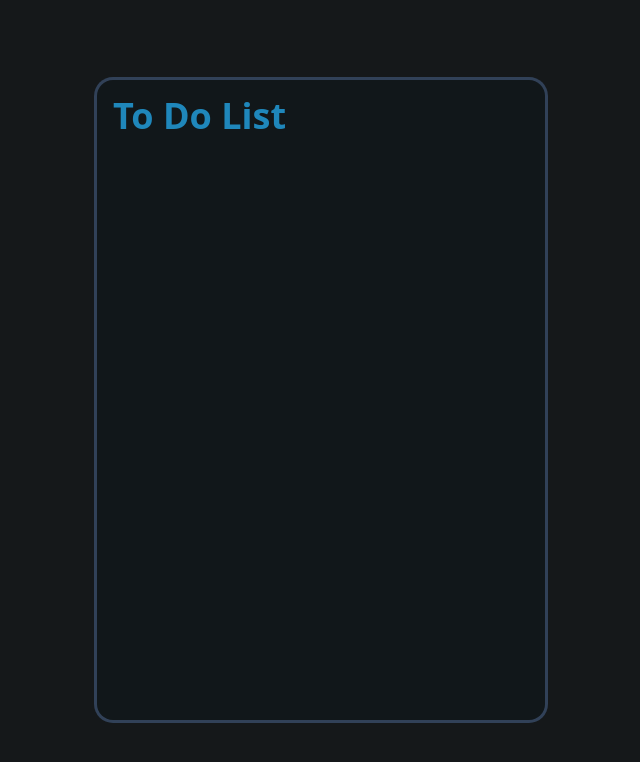
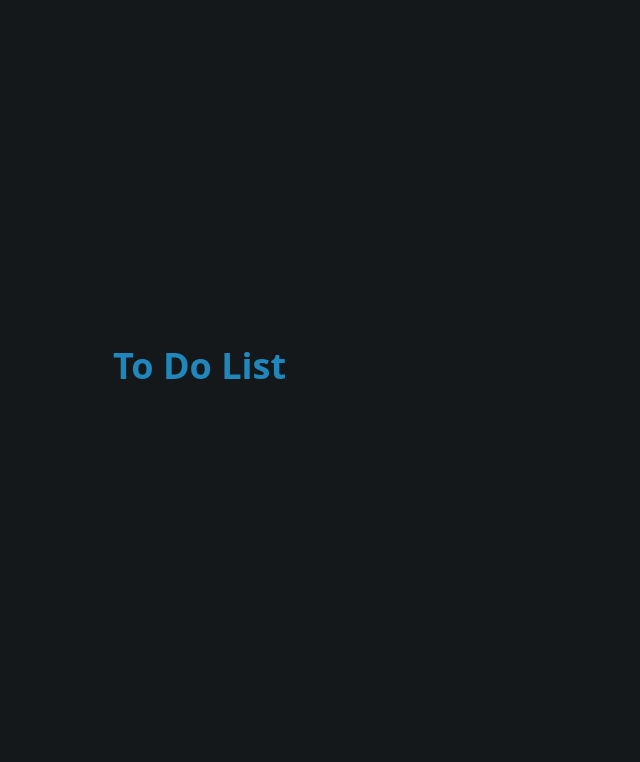
Before and after one commit to Teodor29/to-do, a React (Vite) app: page / in a window 1280 px wide. Shown: the top 762 px of the page, without its empty margins (319-959 px from the left). Built offline with nearby package versions, Linux system fonts and the light colour scheme.

Commit message:
refactor: improve layout and accessibility in Todo components

```diff
--- a/src/components/TodoForm.jsx
+++ b/src/components/TodoForm.jsx
@@ -23,10 +23,11 @@ const TodoForm = ({ addTodo }) => {
 
     return (
         <div className="flex flex-col">
-            <form className="flex justify-between items-center py-2 my-2">
+            <form className="flex justify-between items-center">
                 <input
+                    id = "todoInput"
                     type="text"
-                    className="w-full p-2 bg-transparent focus:outline-0 focus:border-b border-slate-500"
+                    className="w-full p-2 pl-10 bg-transparent focus:outline-0 focus:border-b border-slate-500"
                     placeholder=""
                     onChange={handleUpdate}
                     onKeyDown={handleKeyDown}
--- a/src/components/TodoItem.jsx
+++ b/src/components/TodoItem.jsx
@@ -18,8 +18,8 @@ const TodoItem = ({ todo, removeTodo }) => {
 
     return (
         <div>
-            <div className="flex justify-between items-center py-2 my-2">
-                <div className="flex items-center">
+            <div className="flex justify-between items-center">
+                <div className="flex items-center w-full">
                     <label className="flex items-center cursor-pointer">
                         <input
                             type="checkbox"
@@ -33,7 +33,7 @@ const TodoItem = ({ todo, removeTodo }) => {
                     <input
                         type="text"
                         value={todo.text}
-                        className="ml-4 focus:outline-hidden focus:border-b border-slate-500"
+                        className="ml-4 focus:outline-hidden focus:border-b border-slate-500 py-2 w-full"
                         onClick={(e) => e.target.select()}
                         onChange={() => {}}
                     />
--- a/src/components/TodoList.jsx
+++ b/src/components/TodoList.jsx
@@ -37,7 +37,7 @@ const TodoList = () => {
     console.log("removedTodos", removedTodos);
 
     return (
-        <div className="container mx-auto max-w-md p-4 md:bg-background2 md:ring-3 ring-slate-700 md:rounded-2xl md:my-20">
+        <div className="container mx-auto max-w-md p-4 md:rounded-2xl md:my-auto flex flex-col">
             <h1 className="text-accent font-bold text-4xl mb-2 md:mb-6">
                 To Do List
             </h1>
@@ -45,6 +45,10 @@ const TodoList = () => {
                 <TodoItem key={todo.id} todo={todo} removeTodo={removeTodo} />
             ))}
             <TodoForm addTodo={addTodo} />
+            <div className="flex-1"
+                onClick={() => {todoInput.focus();}}
+            >
+            </div>
         </div>
     );
 };
```
